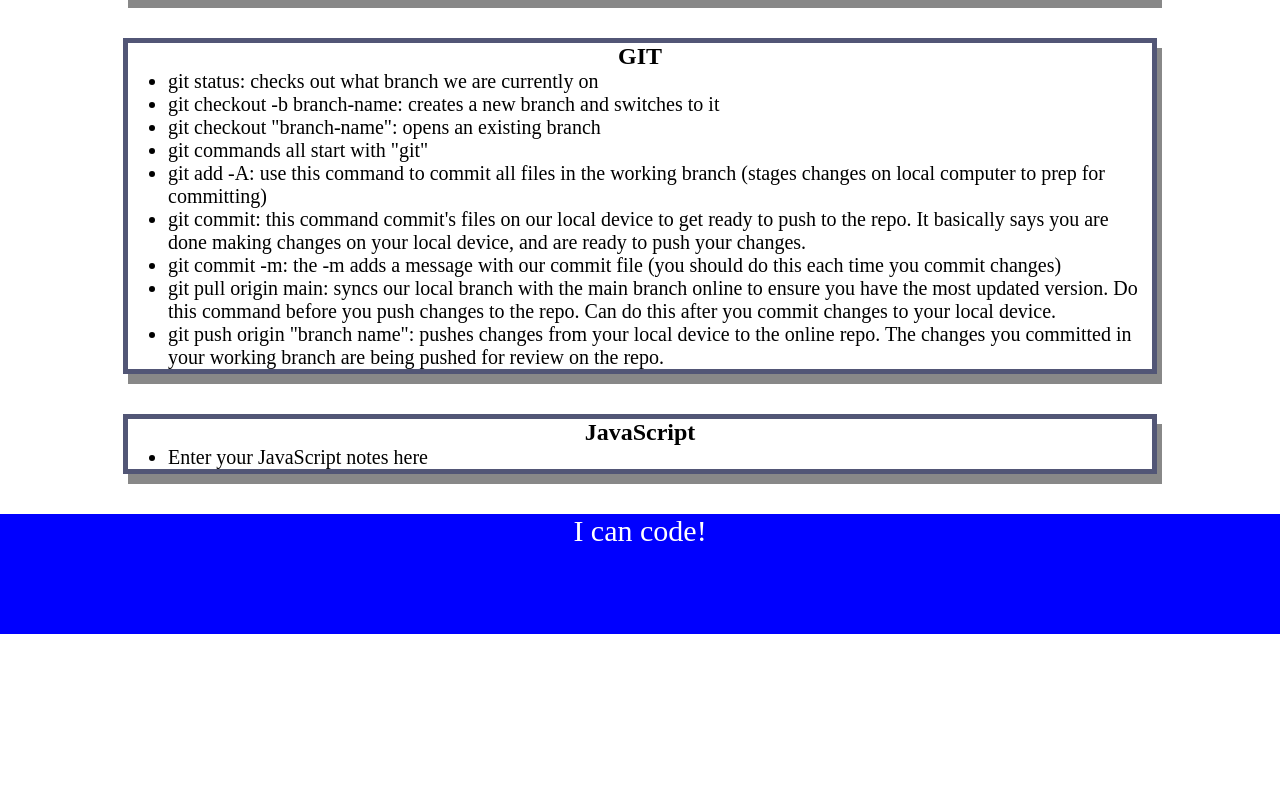
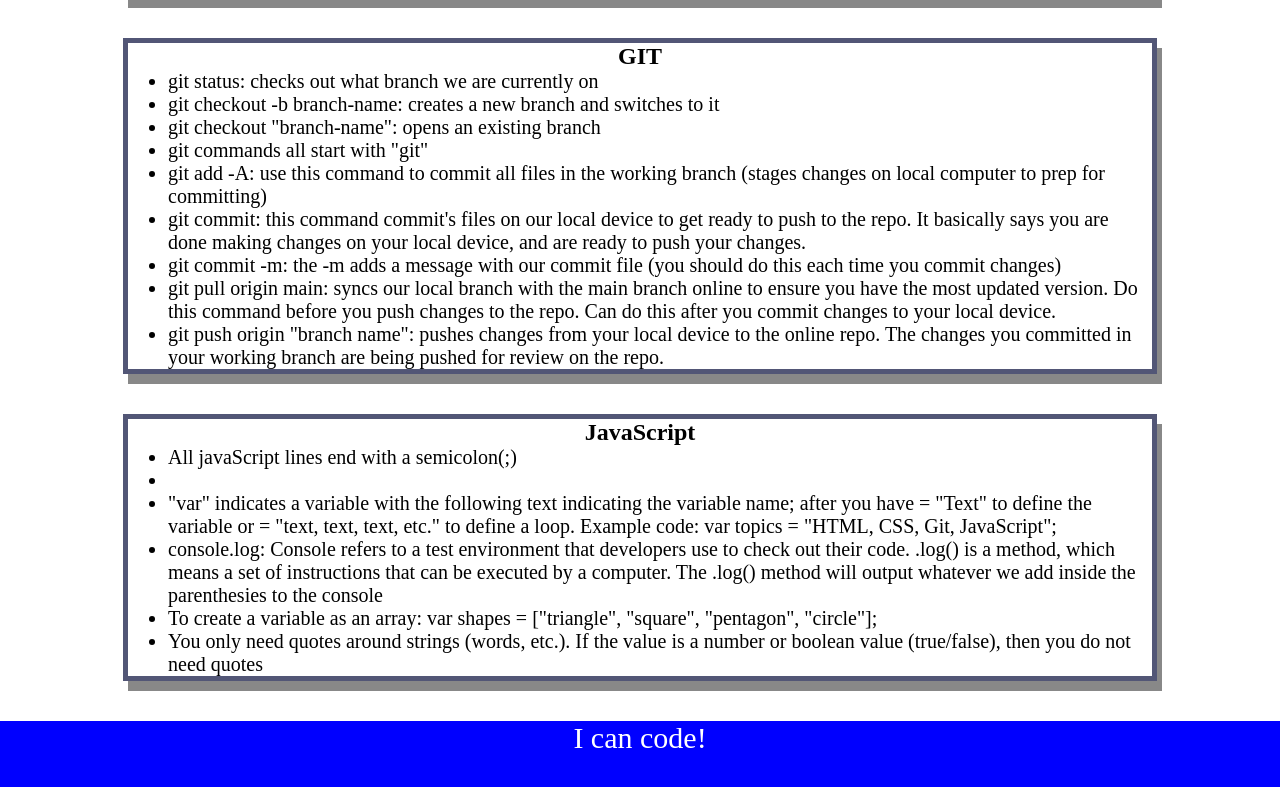
Before and after one commit to Mpacct/prework-study-guide, a plain HTML site: page prework-study-guide/index.html in a window 1280 px wide. Shown: the part 483-1270 px from the top of the page. Before the commit the page ends 1117 px from the top, so only its background shows below. Drawn offline with Linux system fonts and the light colour scheme.

Commit message:
Added JS file and associated code

```diff
--- /dev/null
+++ b/prework-study-guide/assets/script.js
@@ -0,0 +1,18 @@
+var topics = ['HTML', 'CSS', 'Git', 'JavaScript'];
+for (var x = 0; x <topics.length; x++) {
+    console.log(topics[x])
+}
+
+/*
+if (topic === 'HTML') {
+  console.log("Let's study HTML!");
+} else if (topic === 'CSS') {
+  console.log("Let's study CSS!");
+} else if (topic === 'Git') {
+  console.log("Let's study Git!");
+} else if (topic === 'JavaScript') {
+  console.log("Let's study JavaScript!");
+} else {
+  console.log('Please try again!');
+}
+*/
--- a/prework-study-guide/index.html
+++ b/prework-study-guide/index.html
@@ -12,6 +12,7 @@
     <header id="header">
       <h1>Prework Study Guide</h1>
       <img src="./assets/bowtie-cat.png" alt="Profile image of cat wearing a bow tie." />
+      <h2>✨ Open the Console to See What's Happening ✨</h2>
     </header>
 
     <main>
@@ -52,7 +53,11 @@
       <section class="card" id="javascript-section">
         <h2>JavaScript</h2>
         <ul>
-          <li>Enter your JavaScript notes here</li>
+          <li>All javaScript lines end with a semicolon(;)<li>
+          <li>"var" indicates a variable with the following text indicating the variable name; after you have = "Text" to define the variable or = "text, text, text, etc." to define a loop.  Example code: var topics = "HTML, CSS, Git, JavaScript";</li>
+          <li>console.log: Console refers to a test environment that developers use to check out their code.  .log() is a method, which means a set of instructions that can be executed by a computer.  The .log() method will output whatever we add inside the parenthesies to the console</li>
+          <li>To create a variable as an array: var shapes = ["triangle", "square", "pentagon", "circle"];</li>
+          <li>You only need quotes around strings (words, etc.).  If the value is a number or boolean value (true/false), then you do not need quotes</li>
         </ul>
       </section>
     </main>
@@ -60,5 +65,6 @@
     <footer>
       <p>I can code!</p>
     </footer>
+    <script src="./assets/script.js"></script>
   </body>
 </html>
```
